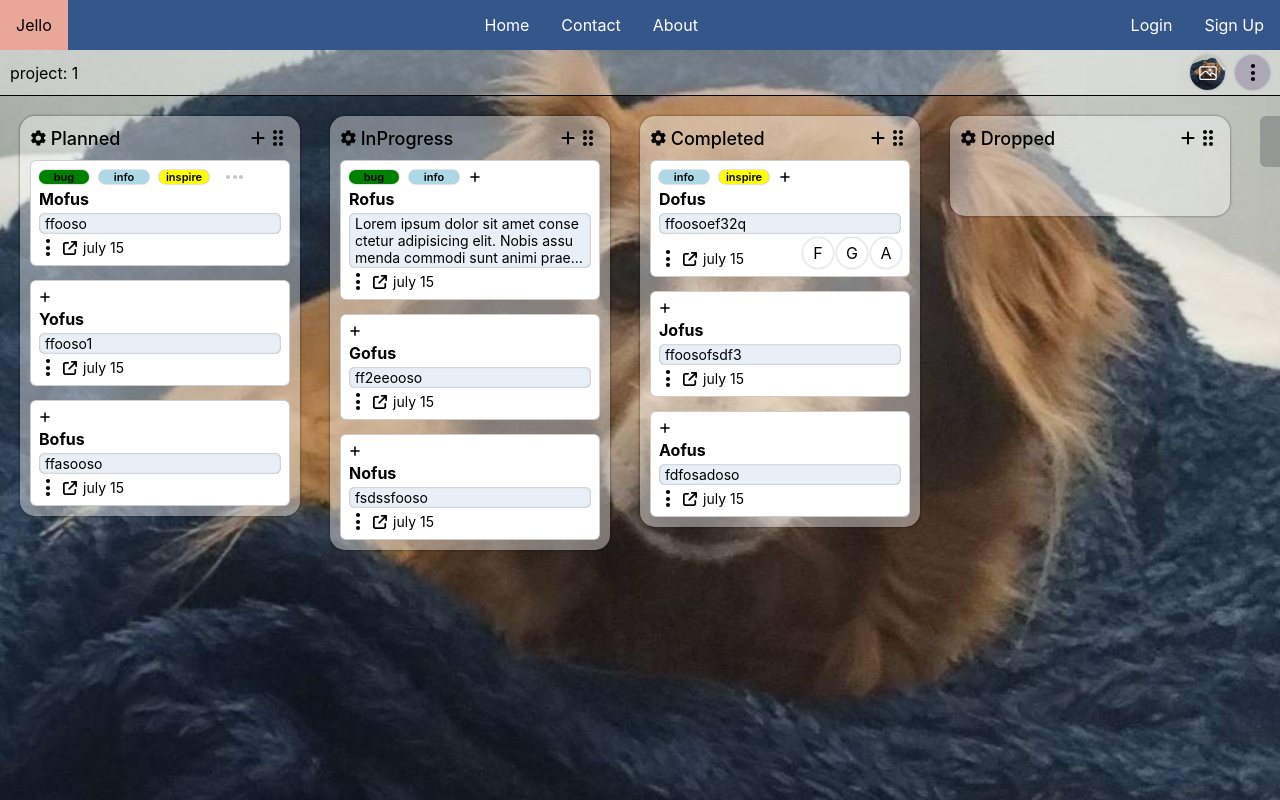
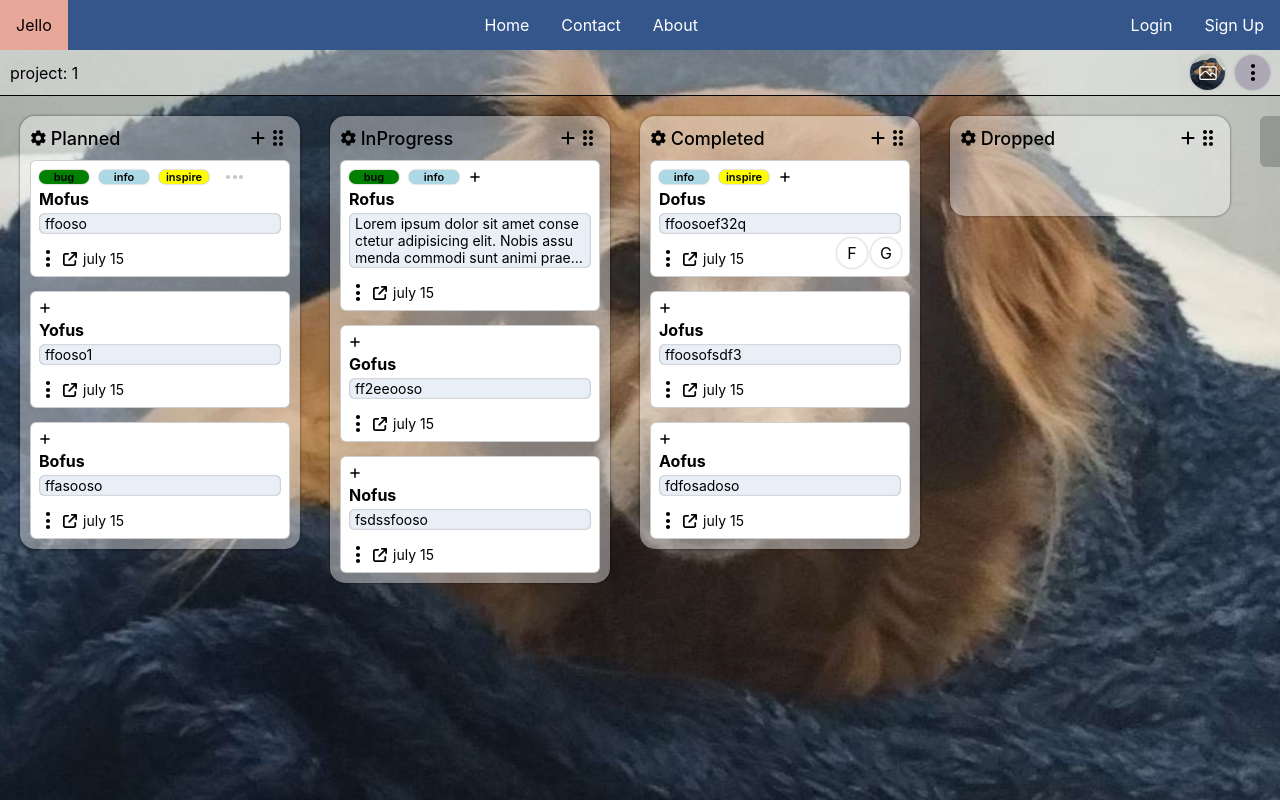
Before and after one commit to Jeluxe/Jello, a React (Vite) app: page /my-projects/1 in a window 1280 px wide. Built offline with nearby package versions, Linux system fonts and the light colour scheme.

Commit message:
fix: Fixed participants not displaying properly.
also set height for item-footer.

```diff
--- a/src/components/Item/Item.css
+++ b/src/components/Item/Item.css
@@ -52,6 +52,7 @@
   display: flex;
   justify-content: space-between;
   align-items: end;
+  height: 30px;
 }
 
 .item-actions {
@@ -72,7 +73,7 @@
   gap: 4px;
 }
 
-.item-participant {
+.item-participant-avatar {
   width: 30px;
   height: 30px;
   border-radius: 9999px;
--- a/src/components/Item/Item.tsx
+++ b/src/components/Item/Item.tsx
@@ -17,7 +17,6 @@ const Item = ({ id, title, content, tags, participants, openModal }: ItemProps)
     transform,
     transition
   } = useSortable({ id })
-
   const { addTags } = useProjectProvider();
 
   const filteredTags = useMemo(() => {
@@ -92,8 +91,8 @@ const Item = ({ id, title, content, tags, participants, openModal }: ItemProps)
             </div>
           </div>
           <div className="item-participants">
-            {participants?.splice(0, 3)?.map((participant: any) => (
-              <div key={participant.id} className="item-participant">
+            {participants?.slice(0, 2).map((participant: any) => (
+              <div key={participant.id} className="item-participant-avatar">
                 {
                   participant.avatar ?
                     <img src={participant.avatar} /> :
```
